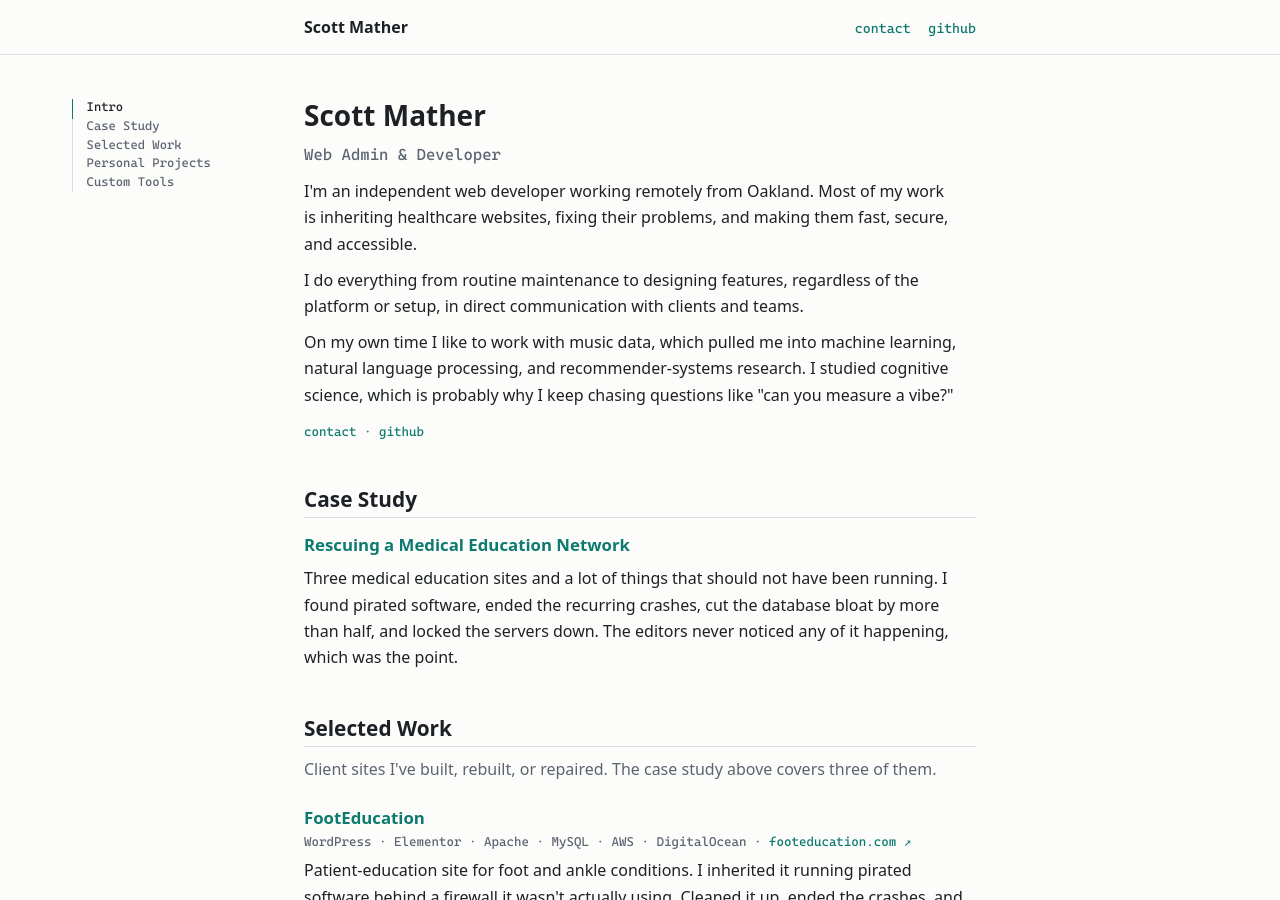
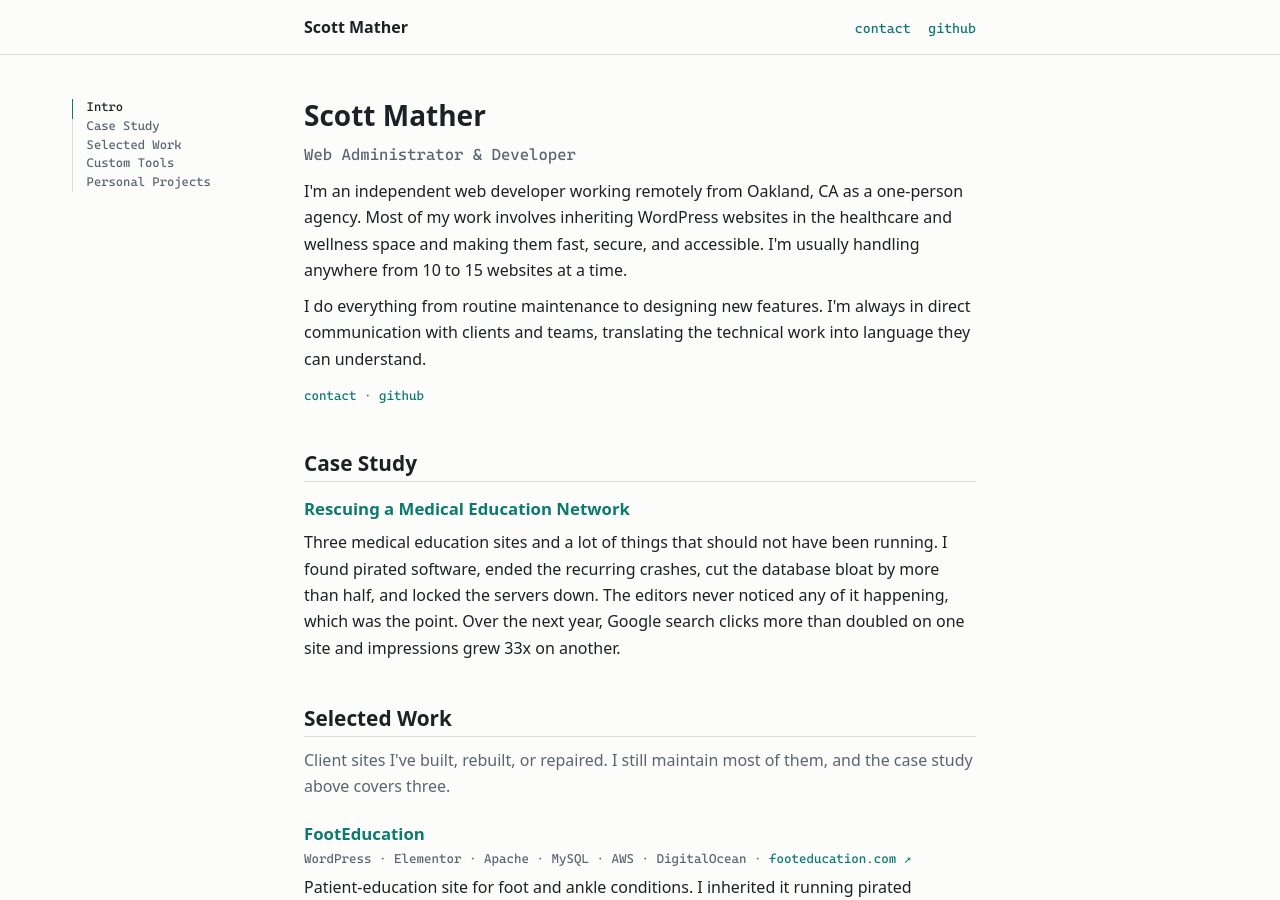
Before and after one commit to csmather/mather-cv, a Jekyll site: the page built from index.md, in a window 1280 px wide and 900 px high. Built offline with Jekyll 4.4.1, drawn with Linux system fonts in a browser that asks for light colours; some of the changed text lies outside the part shown.

Commit message:
updated site config desc, reword homepage, reorder sections, fix toc

```diff
--- a/_config.yml
+++ b/_config.yml
@@ -1,5 +1,5 @@
 title: "Scott Mather"
-description: "Oakland-based website administrator & developer."
+description: "Oakland web developer and admin, WordPress sites for health organizations"
 url: "https://csmather.com"   # custom domain, bound via the CNAME file
 baseurl: ""                   # empty because the custom domain serves from the root
 plugins:
--- a/_layouts/home.html
+++ b/_layouts/home.html
@@ -22,20 +22,20 @@ layout: default
       </div>
 
       <div class="toc-group">
+        <a href="#tooling">Custom Tools</a>
+        <div class="toc-children">
+          {% for project in site.data.tools %}
+            <a href="#{{ project.title | slugify }}">{{ project.title }}</a>
+          {% endfor %}
+        </div>
+      </div>
+
+      <div class="toc-group">
         <a href="#projects">Personal Projects</a>
         <div class="toc-children">
           {% assign toc_projects = site.projects | sort: 'order' %}
           {% for item in toc_projects %}
             <a href="#{{ item.slug }}">{{ item.title }}</a>
-          {% endfor %}
-        </div>
-      </div>
-
-      <div class="toc-group">
-        <a href="#tooling">Custom Tools</a>
-        <div class="toc-children">
-          {% for project in site.data.tools %}
-            <a href="#{{ project.title | slugify }}">{{ project.title }}</a>
           {% endfor %}
         </div>
       </div>
@@ -47,22 +47,21 @@ layout: default
 
     <section id="intro">
       <h1>Scott Mather</h1>
-      <p class="lede">Web Admin &amp; Developer</p>
-      <p>I'm an independent web developer working remotely from Oakland. Most of my work is inheriting healthcare websites, fixing their problems, and making them fast, secure, and accessible.</p>
-      <p>I do everything from routine maintenance to designing features, regardless of the platform or setup, in direct communication with clients and teams.</p>
-      <p>On my own time I like to work with music data, which pulled me into machine learning, natural language processing, and recommender-systems research. I studied cognitive science, which is probably why I keep chasing questions like "can you measure a vibe?"</p>
+      <p class="lede">Web Administrator &amp; Developer</p>
+      <p>I'm an independent web developer working remotely from Oakland, CA as a one-person agency. Most of my work involves inheriting WordPress websites in the healthcare and wellness space and making them fast, secure, and accessible. I'm usually handling anywhere from 10 to 15 websites at a time.</p>
+      <p>I do everything from routine maintenance to designing new features. I'm always in direct communication with clients and teams, translating the technical work into language they can understand.</p>
       <p class="contact"><a href="mailto:matherscottc@gmail.com">contact</a> &middot; <a href="https://github.com/csmather" target="_blank" rel="noopener">github</a></p>
     </section>
 
     <section id="case-study">
       <h2>Case Study</h2>
       <h3><a href="{{ '/case-studies/site-ops/' | relative_url }}">Rescuing a Medical Education Network</a></h3>
-      <p>Three medical education sites and a lot of things that should not have been running. I found pirated software, ended the recurring crashes, cut the database bloat by more than half, and locked the servers down. The editors never noticed any of it happening, which was the point.</p>
+      <p>Three medical education sites and a lot of things that should not have been running. I found pirated software, ended the recurring crashes, cut the database bloat by more than half, and locked the servers down. The editors never noticed any of it happening, which was the point. Over the next year, Google search clicks more than doubled on one site and impressions grew 33x on another.</p>
     </section>
 
     <section id="work">
       <h2>Selected Work</h2>
-      <p class="muted section-intro">Client sites I've built, rebuilt, or repaired. The case study above covers three of them.</p>
+      <p class="muted section-intro">Client sites I've built, rebuilt, or repaired. I still maintain most of them, and the case study above covers three.</p>
       {% assign items = site.work | where_exp: 'item', 'item.hidden != true' | sort: 'order' %}
       {% for item in items %}
         <article class="entry" id="{{ item.slug }}">
@@ -73,9 +72,21 @@ layout: default
       {% endfor %}
     </section>
 
+    <section id="tooling">
+      <h2>Custom Tools</h2>
+      <p class="muted section-intro">Small tools I wrote for the client sites in Selected Work when nothing off the shelf did the job. I'm working on cleaning up the bespoke tools to be generalizable to any website.</p>
+      {% for tool in site.data.tools %}
+        <article class="entry" id="{{ tool.title | slugify }}">
+          <h3>{{ tool.title }}</h3>
+          <p class="tags">{{ tool.tags | join: ' · ' }}{% if tool.github_url %} · <a href="{{ tool.github_url }}" target="_blank" rel="noopener">GitHub ↗</a>{% endif %}</p>
+          <p>{{ tool.description }}</p>
+        </article>
+      {% endfor %}
+    </section>
+
     <section id="projects">
       <h2>Personal Projects</h2>
-      <p class="muted section-intro">These are some of the projects that I do on my own time, which usually stem from the impulse to turn my ideas into something tangible. This can be related to music information, a linguistics joke, or a fix for an annoyance, but I try not to limit myself when I go down an educational rabbithole.</p>
+      <p class="muted section-intro">These are some of the projects that I do on my own time. This can be related to music information, a linguistics joke, or a fix for an annoyance, but I try not to limit myself when I go down an educational rabbit hole.</p>
       {% assign pitems = site.projects | sort: 'order' %}
       {% for item in pitems %}
         <article class="entry" id="{{ item.slug }}">
@@ -87,18 +98,6 @@ layout: default
       <p class="meta"><a href="https://github.com/csmather" target="_blank" rel="noopener">More on GitHub ↗</a></p>
     </section>
 
-    <section id="tooling">
-      <h2>Custom Tools</h2>
-      <p class="muted section-intro">Small tools I wrote for the client sites in Selected Work when nothing off the shelf did the job. I'm working on cleaning them up to be generalizable beyond the sites they were initially made for.</p>
-      {% for tool in site.data.tools %}
-        <article class="entry" id="{{ tool.title | slugify }}">
-          <h3>{{ tool.title }}</h3>
-          <p class="tags">{{ tool.tags | join: ' · ' }}{% if tool.github_url %} · <a href="{{ tool.github_url }}" target="_blank" rel="noopener">GitHub ↗</a>{% endif %}</p>
-          <p>{{ tool.description }}</p>
-        </article>
-      {% endfor %}
-    </section>
-
   </div>
 
 </div>
```
